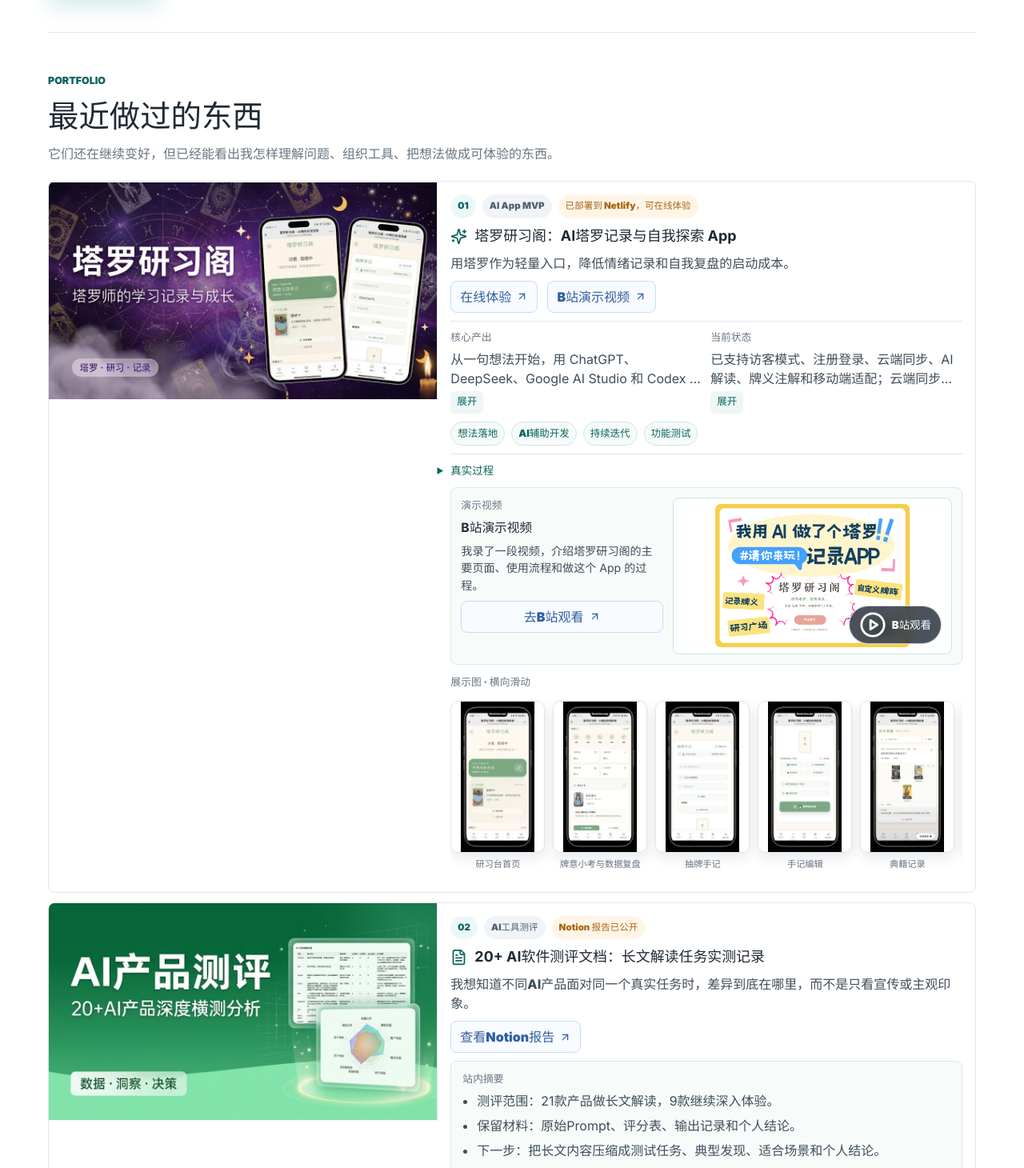
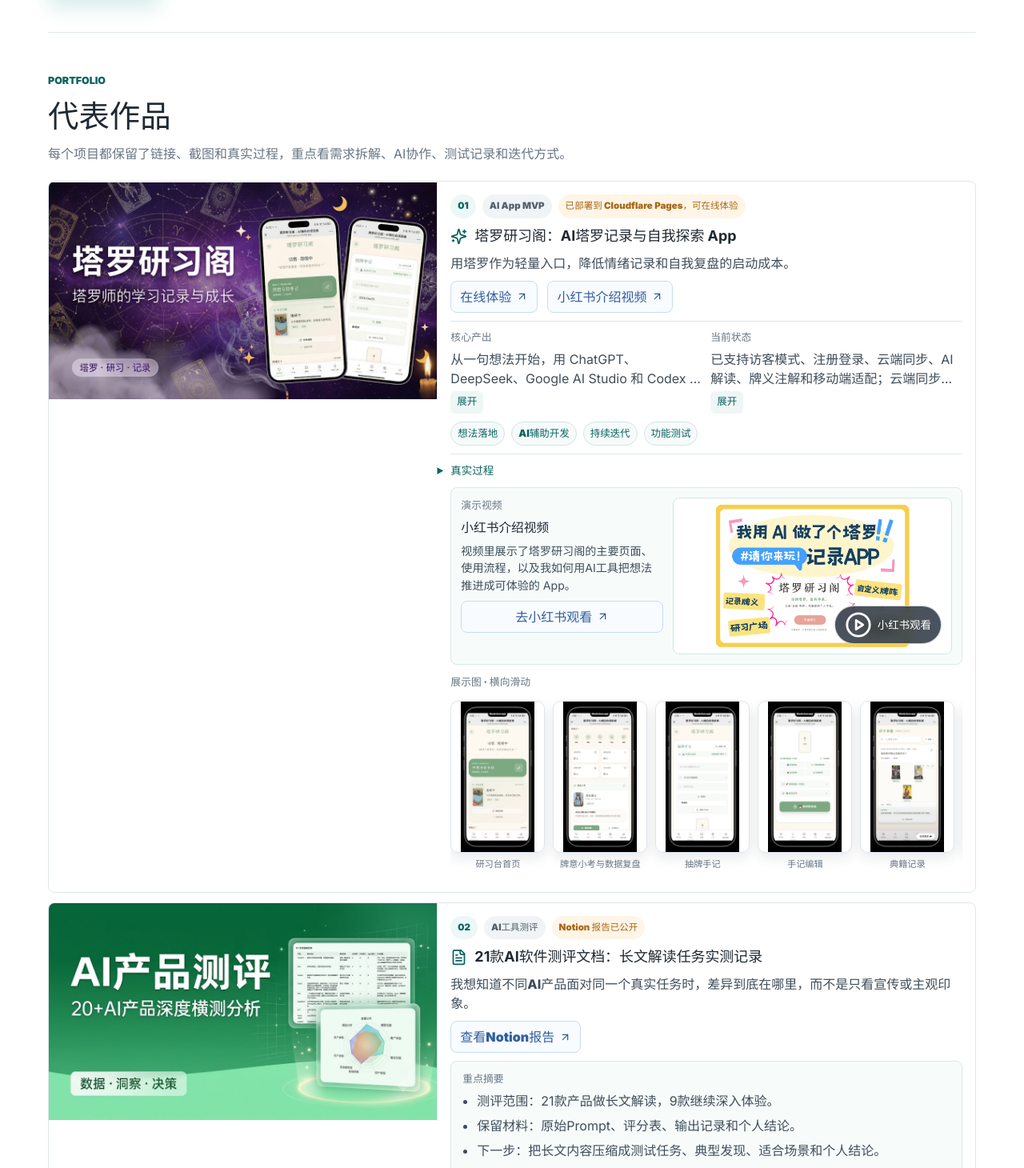
Before and after one commit to Roxy163/roxy163-portfolio, a React (Vite) app: page / in a window 1280 px wide. Shown: the part 610-2070 px from the top of the page at 80% size. Built offline with nearby package versions, Linux system fonts and the light colour scheme.

Commit message:
Update portfolio video links and layout

```diff
--- a/index.html
+++ b/index.html
@@ -5,19 +5,16 @@
     <meta name="viewport" content="width=device-width, initial-scale=1.0" />
     <meta
       name="description"
-      content="Roxy163 的 AI 应用产品作品集，记录塔罗研习阁 App、20+ AI 软件测评文档、Dify 知识库问答助手和个人网站。"
+      content="Roxy163 的 AI 应用产品作品集，记录塔罗研习阁 App、21款 AI 软件测评文档、Dify 知识库问答助手和个人网站。"
     />
     <meta property="og:title" content="Roxy163 AI应用产品作品集" />
-    <meta property="og:description" content="Roxy163 的 AI 应用产品作品集，记录塔罗研习阁 App、20+ AI 软件测评文档、Dify 知识库问答助手和个人网站。" />
+    <meta property="og:description" content="Roxy163 的 AI 应用产品作品集，记录塔罗研习阁 App、21款 AI 软件测评文档、Dify 知识库问答助手和个人网站。" />
     <meta property="og:type" content="website" />
-    <!-- old: <meta property="og:url" content="https://roxy163.netlify.app" /> -->
     <meta property="og:url" content="https://roxy163-portfolio.pages.dev" />
-    <!-- old: <meta property="og:image" content="https://roxy163.netlify.app/images/covers/portfolio-cover.png" /> -->
     <meta property="og:image" content="https://roxy163-portfolio.pages.dev/images/covers/portfolio-cover.png" />
     <meta name="twitter:card" content="summary_large_image" />
     <meta name="twitter:title" content="Roxy163 AI应用产品作品集" />
-    <meta name="twitter:description" content="Roxy163 的 AI 应用产品作品集，记录塔罗研习阁 App、20+ AI 软件测评文档、Dify 知识库问答助手和个人网站。" />
-    <!-- old: <meta name="twitter:image" content="https://roxy163.netlify.app/images/covers/portfolio-cover.png" /> -->
+    <meta name="twitter:description" content="Roxy163 的 AI 应用产品作品集，记录塔罗研习阁 App、21款 AI 软件测评文档、Dify 知识库问答助手和个人网站。" />
     <meta name="twitter:image" content="https://roxy163-portfolio.pages.dev/images/covers/portfolio-cover.png" />
     <link rel="preconnect" href="https://fonts.googleapis.com" />
     <link rel="preconnect" href="https://fonts.gstatic.com" crossorigin />
--- a/src/App.tsx
+++ b/src/App.tsx
@@ -316,7 +316,7 @@
 
   return (
     <div className="project-summary">
-      <span>站内摘要</span>
+      <span>重点摘要</span>
       <ul>
         {points.map((point) => (
           <li key={point}>{point}</li>
@@ -329,28 +329,30 @@
 function ProjectVideo({ project }: { project: Project }) {
   if (!project.video) return null;
 
+  const video = project.video;
+
   return (
     <div className="project-video">
       <div className="project-video-copy">
         <span>演示视频</span>
-        <strong>{project.video.title}</strong>
-        <p>{project.video.description}</p>
-        <a className="text-link" href={project.video.href} target="_blank" rel="noreferrer">
-          去B站观看
+        <strong>{video.title}</strong>
+        <p>{video.description}</p>
+        <a className="text-link" href={video.href} target="_blank" rel="noreferrer">
+          {video.actionLabel}
           <ArrowUpRight size={15} aria-hidden="true" />
         </a>
       </div>
       <a
         className="video-cover"
-        href={project.video.href}
+        href={video.href}
         target="_blank"
         rel="noreferrer"
-        aria-label={`在B站观看：${project.video.title}`}
+        aria-label={`${video.actionLabel}：${video.title}`}
       >
-        <img src={project.video.cover} alt={project.video.coverAlt} loading="lazy" />
+        <img src={video.cover} alt={video.coverAlt} loading="lazy" />
         <span>
           <PlayCircle size={34} aria-hidden="true" />
-          B站观看
+          {video.platformLabel}
         </span>
       </a>
     </div>
@@ -571,7 +573,7 @@
           <aside className="evidence-panel" aria-label={profile.proofIntro}>
             <div className="panel-heading">
               <span>近期实践</span>
-              <h2>最近把想法落到这几件事里</h2>
+              <h2>能直接打开查看的实践</h2>
             </div>
             <ol className="evidence-list">
               {heroProofs.slice(0, 3).map((item, index) => (
@@ -590,9 +592,9 @@
         <section className="section projects-section" id="projects" aria-labelledby="projects-title">
           <div className="section-heading">
             <p className="eyebrow">Portfolio</p>
-            <h2 id="projects-title">最近做过的东西</h2>
+            <h2 id="projects-title">代表作品</h2>
             <p>
-              它们还在继续变好，但已经能看出我怎样理解问题、组织工具、把想法做成可体验的东西。
+              每个项目都保留了链接、截图和真实过程，重点看需求拆解、AI协作、测试记录和迭代方式。
             </p>
           </div>
 
@@ -636,7 +638,7 @@
                       <div className="contact-item" key={item.label}>
                         <Icon size={18} aria-hidden="true" />
                         <span>{item.label}</span>
-                        <strong>{item.value}</strong>
+                        <strong>{item.displayValue ?? item.value}</strong>
                       </div>
                     );
                   })}
--- a/src/data/portfolio.ts
+++ b/src/data/portfolio.ts
@@ -29,6 +29,8 @@
     title: string;
     description: string;
     href: string;
+    platformLabel: string;
+    actionLabel: string;
     cover: string;
     coverAlt: string;
   };
@@ -45,16 +47,21 @@
   evidence: string;
 };
 
+export type ContactItem = {
+  label: string;
+  value: string;
+  displayValue?: string;
+};
+
 export const links = {
   resumeDocx: "/Roxy_AI产品助理.docx",
   email: "ry-dakeai@foxmail.com",
   wechat: "juben6868",
   github: "https://github.com/Roxy163",
-  // portfolio: "https://roxy163.netlify.app",
   portfolio: "https://roxy163-portfolio.pages.dev",
-  tarotApp: "https://tarot-pavilion.netlify.app",
+  tarotApp: "https://tarot-pavilion.pages.dev/",
   tarotDemoVideo:
-    "https://www.bilibili.com/video/BV186N26FEYj/?spm_id_from=333.1387.homepage.video_card.click&vd_source=6e2c392c8c2299109120418017318712",
+    "https://www.xiaohongshu.com/discovery/item/6a621be6000000000100d968?source=webshare&xhsshare=pc_web&xsec_token=ABuezNGf0u0QFw3rkzQ_bjt-sY9d3q1dFUq5k0ffxUu70=&xsec_source=pc_share",
   difyAssistant: "https://udify.app/chat/yE8PgcVCb2t5jOIp",
   aiReport:
     "https://www.notion.so/20-AI-AI-360efea89c2e8025a1fad69c3ad9f9ba?source=copy_link",
@@ -78,7 +85,7 @@
     detail: "一个在AI辅助下反复搭建和迭代出来的塔罗记录 App，已经可以在线体验。",
   },
   {
-    title: "20+ AI软件测评文档",
+    title: "21款AI软件测评文档",
     detail: "从同一长文解读任务出发，把多个AI产品的输出、评分和个人判断整理成记录。",
   },
   {
@@ -96,7 +103,7 @@
     id: "tarot-app",
     title: "塔罗研习阁：AI塔罗记录与自我探索 App",
     label: "AI App MVP",
-    status: "已部署到 Netlify，可在线体验",
+    status: "已部署到 Cloudflare Pages，可在线体验",
     image: "/images/covers/tarot-app-cover.png",
     imageFallback: "塔罗研习阁：AI塔罗记录与自我探索应用",
     imageAlt: "塔罗研习阁作品封面图，展示神秘紫色背景和塔罗牌元素",
@@ -115,14 +122,16 @@
     tags: ["用户记录", "塔罗研习", "AI辅助解读", "云端同步"],
     links: [
       { label: "在线体验", href: links.tarotApp },
-      { label: "B站演示视频", href: links.tarotDemoVideo },
+      { label: "小红书介绍视频", href: links.tarotDemoVideo },
     ],
     video: {
-      title: "B站演示视频",
-      description: "我录了一段视频，介绍塔罗研习阁的主要页面、使用流程和做这个 App 的过程。",
+      title: "小红书介绍视频",
+      description: "视频里展示了塔罗研习阁的主要页面、使用流程，以及我如何用AI工具把想法推进成可体验的 App。",
       href: links.tarotDemoVideo,
-      cover: "/images/tarot-app/bilibili-cover.png",
-      coverAlt: "B站视频封面：我用AI做了个塔罗记录App",
+      platformLabel: "小红书观看",
+      actionLabel: "去小红书观看",
+      cover: "/images/tarot-app/xhs-cover.png",
+      coverAlt: "小红书视频封面：我用AI做了个塔罗记录App",
     },
     screenshots: [
       {
@@ -159,7 +168,7 @@
   },
   {
     id: "ai-products-report",
-    title: "20+ AI软件测评文档：长文解读任务实测记录",
+    title: "21款AI软件测评文档：长文解读任务实测记录",
     label: "AI工具测评",
     status: "Notion 报告已公开",
     image: "/images/covers/ai-report-cover.png",
@@ -247,7 +256,7 @@
     id: "portfolio-site",
     title: "Roxy163 个人作品集网站：AI作品与实践整理",
     label: "Portfolio Site",
-    status: "已部署到 Netlify，持续迭代中",
+    status: "已部署到 Cloudflare Pages，持续迭代中",
     image: "/images/covers/portfolio-cover.png",
     imageFallback: "作品集展示 · 实践记录",
     imageAlt: "个人作品集网站封面图，展示项目卡片和科技感设计",
@@ -304,9 +313,9 @@
   },
 ];
 
-export const contactItems = [
+export const contactItems: ContactItem[] = [
   { label: "邮箱", value: links.email },
   { label: "微信", value: links.wechat },
   { label: "GitHub / 作品链接", value: links.github },
-  { label: "简历Word", value: links.resumeDocx },
+  { label: "简历Word", value: links.resumeDocx, displayValue: "已附Word简历" },
 ];
--- a/src/styles.css
+++ b/src/styles.css
@@ -820,7 +820,8 @@
   display: block;
   width: 100%;
   height: 100%;
-  object-fit: cover;
+  object-fit: contain;
+  object-position: center;
   transition: transform 0.2s ease;
 }
 
@@ -912,13 +913,13 @@
 
 .case-screenshots[data-project="ai-products-report"] figure,
 .case-screenshots[data-project="tarot-dify-assistant"] figure {
-  flex-basis: 178px;
+  flex-basis: 202px;
 }
 
 .case-screenshots[data-project="ai-products-report"] img,
 .case-screenshots[data-project="tarot-dify-assistant"] img {
-  max-width: 178px;
-  height: 112px;
+  max-width: 202px;
+  height: 126px;
   aspect-ratio: 16 / 10;
 }
 
@@ -1406,6 +1407,10 @@
     grid-template-columns: 1fr;
   }
 
+  .video-cover {
+    order: -1;
+  }
+
   .case-screenshots {
     gap: 14px;
     margin-right: -20px;
@@ -1439,13 +1444,13 @@
 
   .case-screenshots[data-project="ai-products-report"] figure,
   .case-screenshots[data-project="tarot-dify-assistant"] figure {
-    flex-basis: 190px;
+    flex-basis: 220px;
   }
 
   .case-screenshots[data-project="ai-products-report"] img,
   .case-screenshots[data-project="tarot-dify-assistant"] img {
-    max-width: 190px;
-    height: 120px;
+    max-width: 220px;
+    height: 138px;
   }
 
   .image-lightbox {
```
Also changed, not shown: public/images/tarot-app/xhs-cover.png (added).
